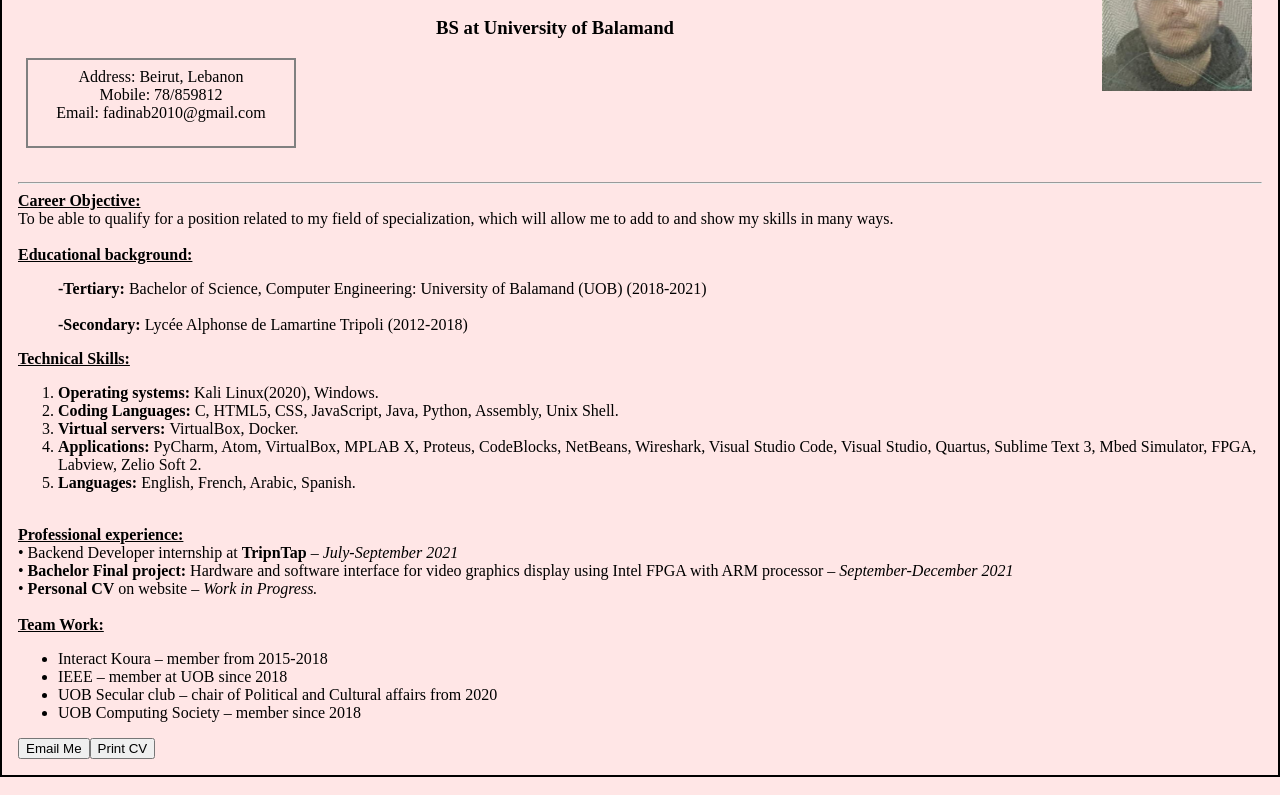
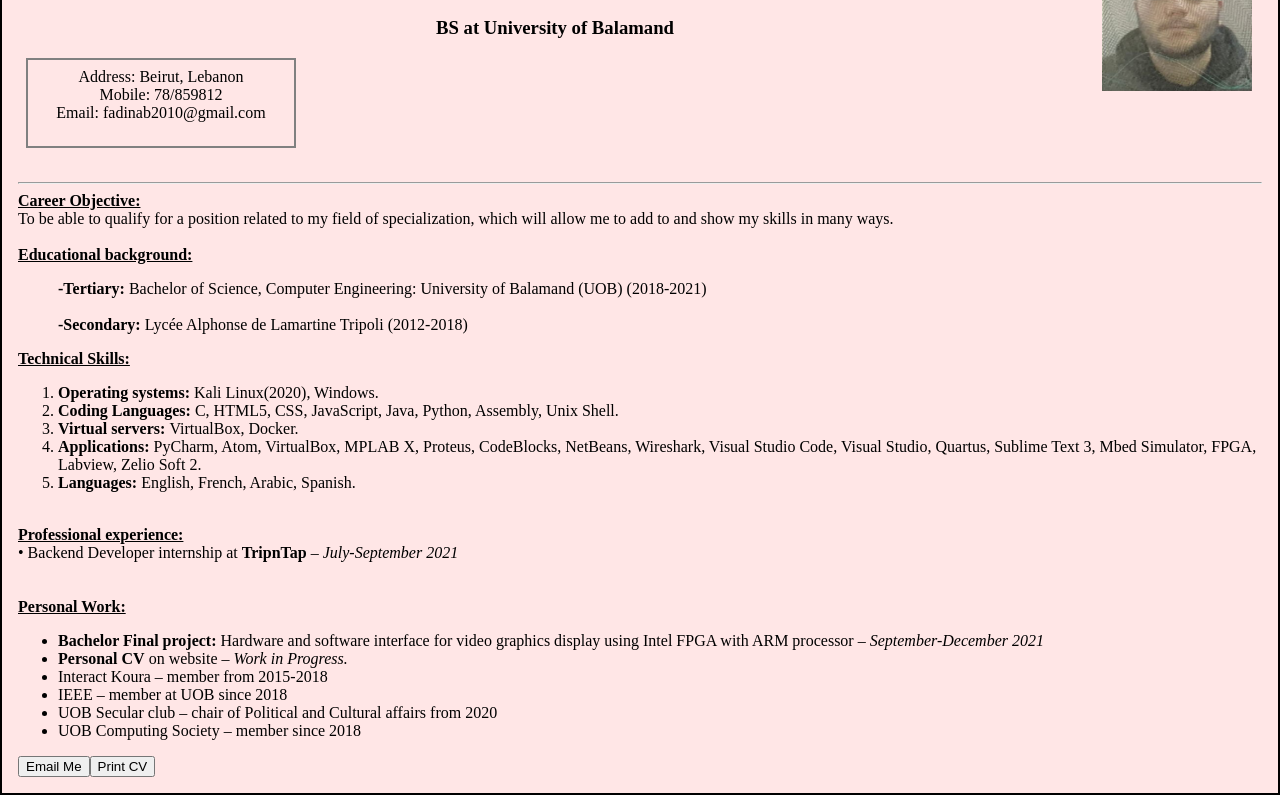
Before and after one commit to FadiAlNabbout/FadiAlNabbout.github.io, a plain HTML site: page index.html in a window 1280 px wide. Shown: the part 120-915 px from the top of the page. Drawn offline with Linux system fonts and the light colour scheme.

Commit message:
Update index.html

```diff
--- a/index.html
+++ b/index.html
@@ -61,15 +61,15 @@ Assembly, Unix Shell.
 </header>
   •	Backend Developer internship at <strong>TripnTap</strong> –  <em>July-September 2021</em>
 <br>
-•	<strong>Bachelor Final project:</strong> Hardware and software interface for video
-graphics display using Intel FPGA with ARM processor –  <em>September-December 2021</em>
-<br>
-•	<strong>Personal CV</strong> on website – <em>Work in Progress.</em>
+
 <br> <br>
 <header>
-  <strong>Team Work:</strong>
+  <strong>Personal Work:</strong>
 </header>
 <ul>
+  <li><strong>Bachelor Final project:</strong> Hardware and software interface for video
+  graphics display using Intel FPGA with ARM processor –  <em>September-December 2021</em></li>
+  <li><strong>Personal CV</strong> on website – <em>Work in Progress.</em></li>
   <li>Interact Koura – member from 2015-2018</li>
   <li>IEEE – member at UOB since 2018</li>
   <li>UOB Secular club – chair of Political and Cultural affairs from 2020</li>
```
